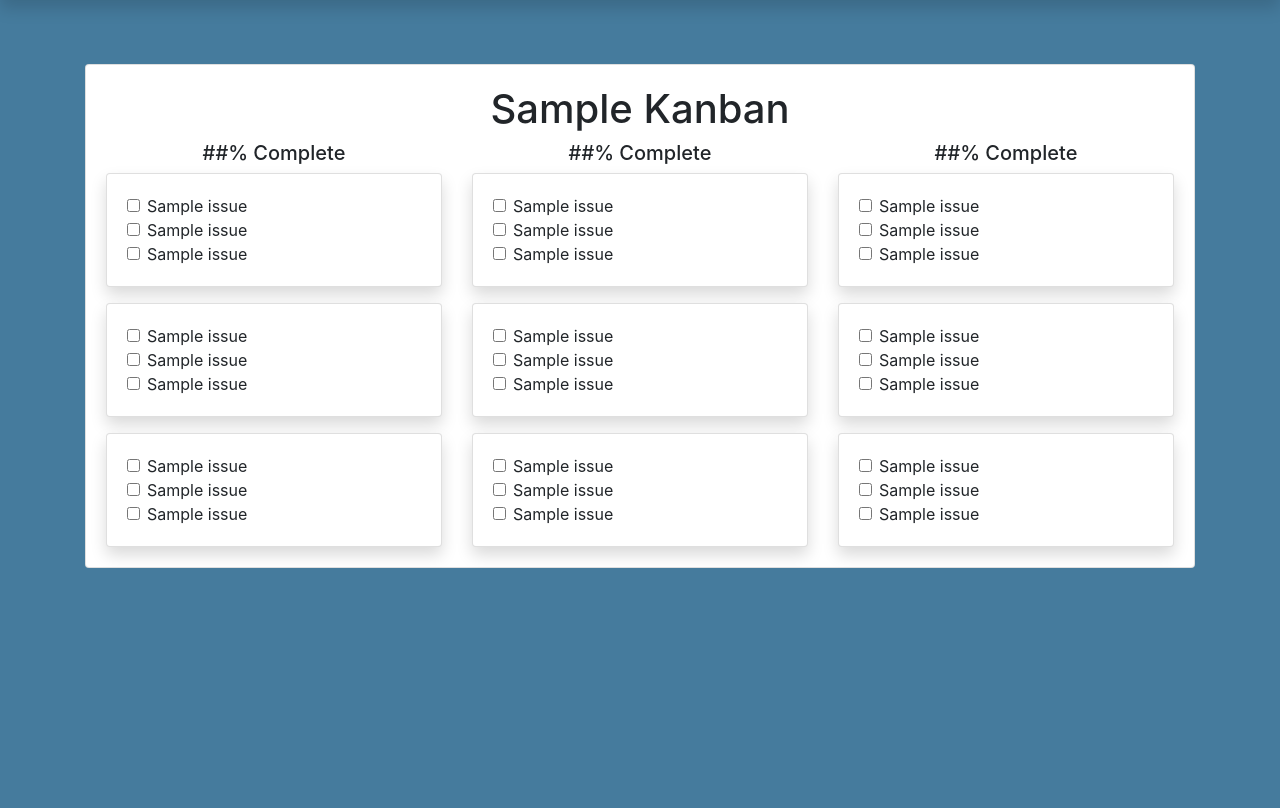
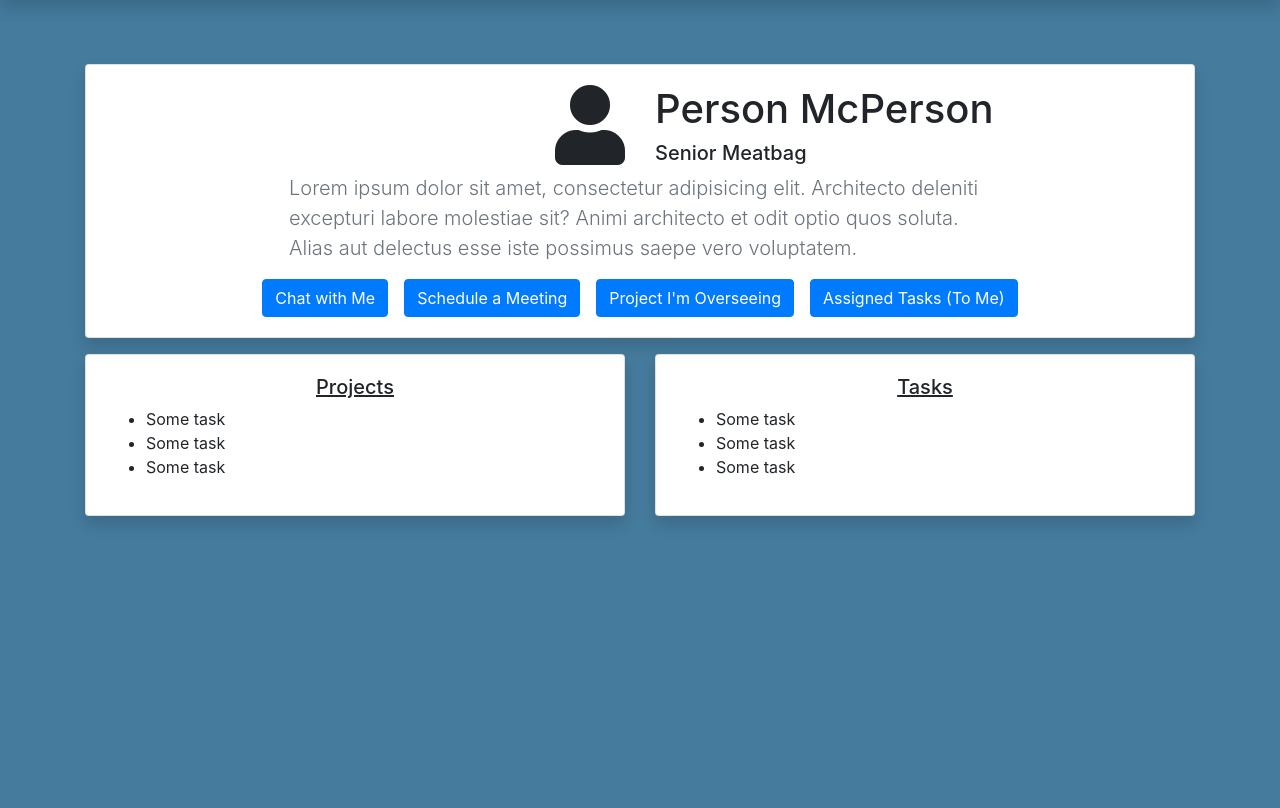
Before and after one commit to NoahLE/collaboration-tool, a Django app: page /gui/profile/public/ in a window 1280 px wide. Shown: the part 56-864 px from the top of the page. Run offline with Django 3.2, Linux system fonts and the light colour scheme; some libraries are stand-ins or nearby versions.

Commit message:
Profile public done

```diff
--- a/jake_collab/gui/templates/gui/profile-public.html
+++ b/jake_collab/gui/templates/gui/profile-public.html
@@ -11,246 +11,67 @@
 {% endif %}
 
 <main role="main" class="container mt-5">
-  <div class="card">
+  <div class="card shadow mb-3">
     <div class="card-body">
       <div class="row">
-        <div class="col text-center">
-          <h1>Sample Kanban</h1>
+        <div class="col text-right">
+          <i class="fas fa-5x fa-user"></i>
+        </div>
+
+        <div class="col">
+          <h1>Person McPerson</h1>
+          <h5>Senior Meatbag</h5>
         </div>
       </div>
 
-      <div class="row">
-        <div class="col-4">
-          <h5 class="text-center">##% Complete</h5>
+      <div class="row justify-content-center">
+        <div class="col col-8">
+          <p class="lead text-muted">
+            Lorem ipsum dolor sit amet, consectetur adipisicing elit. Architecto deleniti excepturi labore molestiae
+            sit? Animi architecto et odit optio quos soluta. Alias aut delectus esse iste possimus saepe vero
+            voluptatem.
+          </p>
+        </div>
+      </div>
 
-          <div class="card mb-3 shadow">
-            <div class="card-body">
-              <div class="form-check">
-                <input class="form-check-input" type="checkbox" value="">
-                <label class="form-check-label">
-                  Sample issue
-                </label>
+      <div class="row justify-content-center">
+        <button type="button" class="btn btn-primary mr-3">Chat with Me</button>
+        <button type="button" class="btn btn-primary mr-3">Schedule a Meeting</button>
+        <button type="button" class="btn btn-primary mr-3">Project I'm Overseeing</button>
+        <button type="button" class="btn btn-primary">Assigned Tasks (To Me)</button>
+      </div>
+    </div>
+  </div>
 
-                <br>
+  <div class="row">
+    <div class="col-6">
+      <div class="card shadow">
+        <div class="card-body">
+          <h5 class="text-center">
+            <u>Projects</u>
+          </h5>
 
-                <input class="form-check-input" type="checkbox" value="">
-                <label class="form-check-label">
-                  Sample issue
-                </label>
+          <ul>
+            <li>Some task</li>
+            <li>Some task</li>
+            <li>Some task</li>
+          </ul>
+        </div>
+      </div>
+    </div>
 
-                <br>
+    <div class="col-6">
+      <div class="card shadow">
+        <div class="card-body">
+          <h5 class="text-center">
+            <u>Tasks</u>
+          </h5>
 
-                <input class="form-check-input" type="checkbox" value="">
-                <label class="form-check-label">
-                  Sample issue
-                </label>
-              </div>
-            </div>
-          </div>
-
-          <div class="card mb-3 shadow">
-            <div class="card-body">
-              <div class="form-check">
-                <input class="form-check-input" type="checkbox" value="">
-                <label class="form-check-label">
-                  Sample issue
-                </label>
-
-                <br>
-
-                <input class="form-check-input" type="checkbox" value="">
-                <label class="form-check-label">
-                  Sample issue
-                </label>
-
-                <br>
-
-                <input class="form-check-input" type="checkbox" value="">
-                <label class="form-check-label">
-                  Sample issue
-                </label>
-              </div>
-            </div>
-          </div>
-
-          <div class="card shadow">
-            <div class="card-body">
-              <div class="form-check">
-                <input class="form-check-input" type="checkbox" value="">
-                <label class="form-check-label">
-                  Sample issue
-                </label>
-
-                <br>
-
-                <input class="form-check-input" type="checkbox" value="">
-                <label class="form-check-label">
-                  Sample issue
-                </label>
-
-                <br>
-
-                <input class="form-check-input" type="checkbox" value="">
-                <label class="form-check-label">
-                  Sample issue
-                </label>
-              </div>
-            </div>
-          </div>
-        </div>
-
-        <div class="col-4">
-          <h5 class="text-center">##% Complete</h5>
-
-          <div class="card mb-3 shadow">
-            <div class="card-body">
-              <div class="form-check">
-                <input class="form-check-input" type="checkbox" value="">
-                <label class="form-check-label">
-                  Sample issue
-                </label>
-
-                <br>
-
-                <input class="form-check-input" type="checkbox" value="">
-                <label class="form-check-label">
-                  Sample issue
-                </label>
-
-                <br>
-
-                <input class="form-check-input" type="checkbox" value="">
-                <label class="form-check-label">
-                  Sample issue
-                </label>
-              </div>
-            </div>
-          </div>
-
-          <div class="card mb-3 shadow">
-            <div class="card-body">
-              <div class="form-check">
-                <input class="form-check-input" type="checkbox" value="">
-                <label class="form-check-label">
-                  Sample issue
-                </label>
-
-                <br>
-
-                <input class="form-check-input" type="checkbox" value="">
-                <label class="form-check-label">
-                  Sample issue
-                </label>
-
-                <br>
-
-                <input class="form-check-input" type="checkbox" value="">
-                <label class="form-check-label">
-                  Sample issue
-                </label>
-              </div>
-            </div>
-          </div>
-
-          <div class="card shadow">
-            <div class="card-body">
-              <div class="form-check">
-                <input class="form-check-input" type="checkbox" value="">
-                <label class="form-check-label">
-                  Sample issue
-                </label>
-
-                <br>
-
-                <input class="form-check-input" type="checkbox" value="">
-                <label class="form-check-label">
-                  Sample issue
-                </label>
-
-                <br>
-
-                <input class="form-check-input" type="checkbox" value="">
-                <label class="form-check-label">
-                  Sample issue
-                </label>
-              </div>
-            </div>
-          </div>
-        </div>
-
-        <div class="col-4">
-          <h5 class="text-center">##% Complete</h5>
-
-          <div class="card mb-3 shadow">
-            <div class="card-body">
-              <div class="form-check">
-                <input class="form-check-input" type="checkbox" value="">
-                <label class="form-check-label">
-                  Sample issue
-                </label>
-
-                <br>
-
-                <input class="form-check-input" type="checkbox" value="">
-                <label class="form-check-label">
-                  Sample issue
-                </label>
-
-                <br>
-
-                <input class="form-check-input" type="checkbox" value="">
-                <label class="form-check-label">
-                  Sample issue
-                </label>
-              </div>
-            </div>
-          </div>
-
-          <div class="card mb-3 shadow">
-            <div class="card-body">
-              <div class="form-check">
-                <input class="form-check-input" type="checkbox" value="">
-                <label class="form-check-label">
-                  Sample issue
-                </label>
-
-                <br>
-
-                <input class="form-check-input" type="checkbox" value="">
-                <label class="form-check-label">
-                  Sample issue
-                </label>
-
-                <br>
-
-                <input class="form-check-input" type="checkbox" value="">
-                <label class="form-check-label">
-                  Sample issue
-                </label>
-              </div>
-            </div>
-          </div>
-
-          <div class="card shadow">
-            <div class="card-body">
-              <div class="form-check">
-                <input class="form-check-input" type="checkbox" value="">
-                <label class="form-check-label">
-                  Sample issue
-                </label>
-                <br>
-                <input class="form-check-input" type="checkbox" value="">
-                <label class="form-check-label">
-                  Sample issue
-                </label>
-                <br>
-                <input class="form-check-input" type="checkbox" value="">
-                <label class="form-check-label">
-                  Sample issue
-                </label>
-              </div>
-            </div>
-          </div>
+          <ul>
+            <li>Some task</li>
+            <li>Some task</li>
+            <li>Some task</li>
+          </ul>
         </div>
       </div>
     </div>
```
